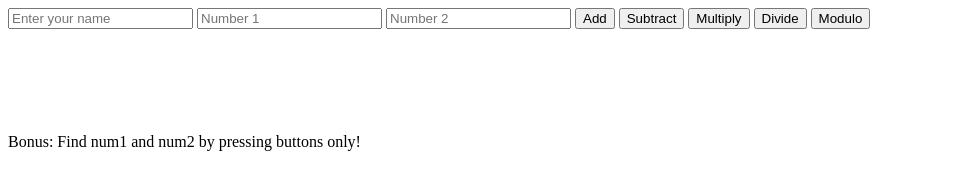
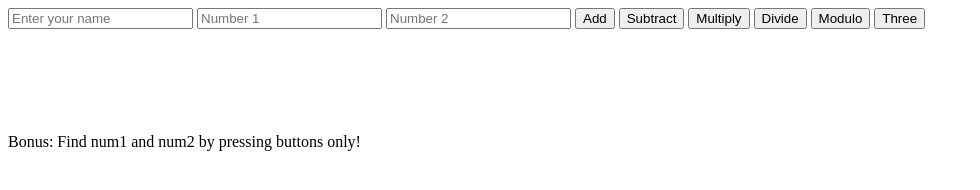
Before and after one commit to oatmealsoup/Lab-4, a plain HTML site: page index.html in a window 1280 px wide. Shown: the whole page, without its empty margins (0-980 px from the left). Drawn offline with Linux system fonts and the light colour scheme.

Commit message:
Update index.html

```diff
--- a/index.html
+++ b/index.html
@@ -12,8 +12,7 @@
   <button onclick="changeValue('multiply')">Multiply</button>
   <button onclick="changeValue('divide')">Divide</button>
   <button onclick="changeValue('modulo')">Modulo</button>
-
-
+  <button onclick="changeValue('three')">Three</button>
   <p id="result"></p>
   <br><br><br><br>
   <p>Bonus: Find num1 and num2 by pressing buttons only!</p>
```
